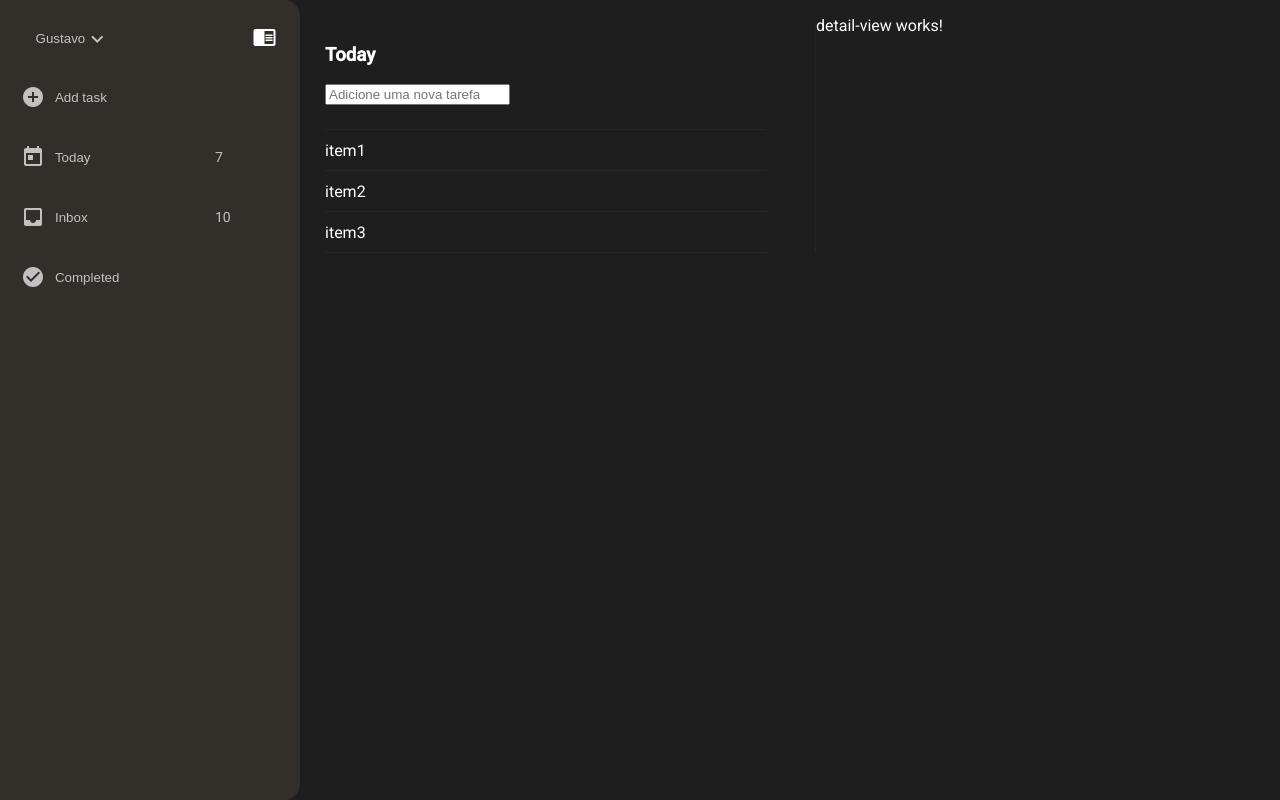
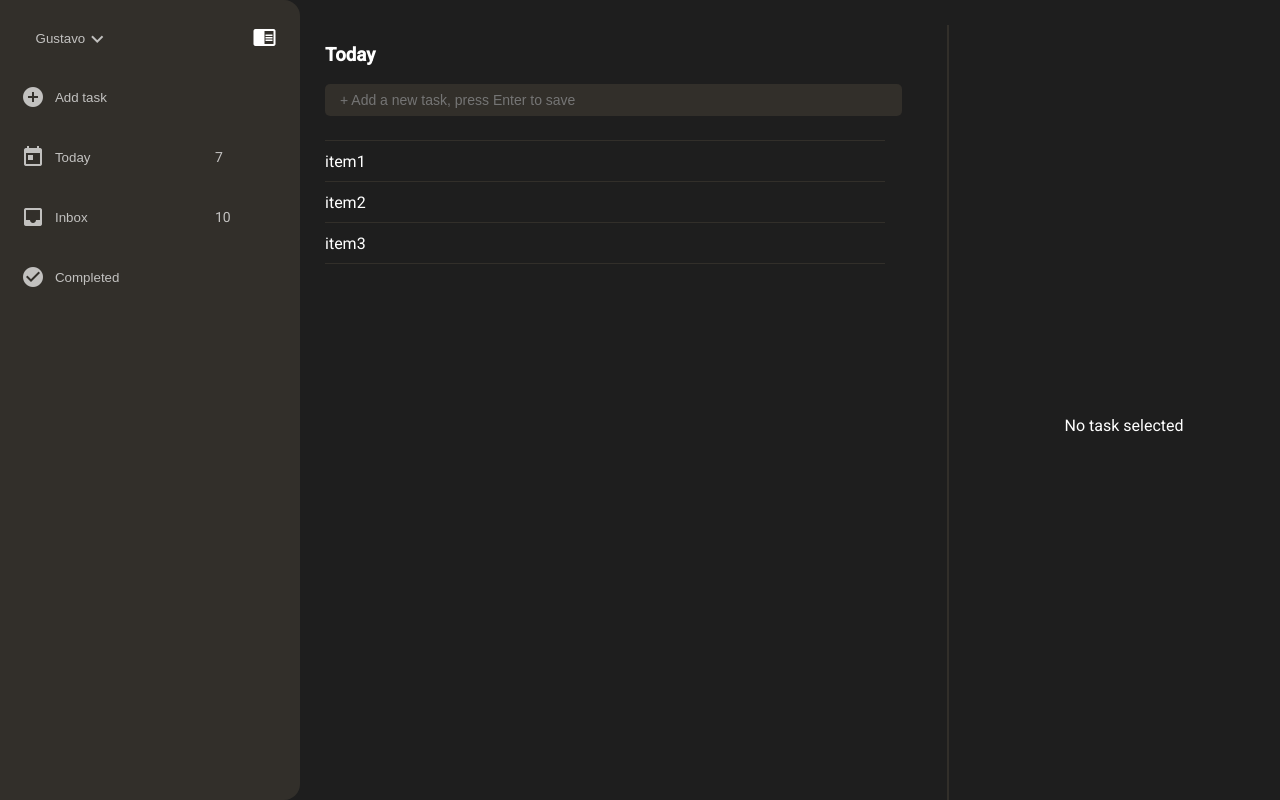
Before and after one commit to GustavoBenedito/MyToDoFE, an Angular app: page /today in a window 1280 px wide. Built offline with nearby package versions, Linux system fonts and the light colour scheme.

Commit message:
changes in the detail-view and ajust css

```diff
--- a/src/app/modules/detail-view/detail-view.component.html
+++ b/src/app/modules/detail-view/detail-view.component.html
@@ -1 +1,3 @@
-<p>detail-view works!</p>
+<div class="no-task-selected">
+  <p> No task selected</p>
+</div>
--- a/src/app/modules/detail-view/detail-view.component.scss
+++ b/src/app/modules/detail-view/detail-view.component.scss
@@ -1,3 +1,14 @@
+.no-task-selected{
+  display: flex;
+  justify-content: center;
+  align-items: center;
+  min-width: 350px;
+  width: 25vw;
+  height: 100vh;
+  margin-right: 25px;
+  margin-top: 25px;
+}
+
 p{
   color: white;
 }
--- a/src/app/modules/task-list-body/task-list-body.component.scss
+++ b/src/app/modules/task-list-body/task-list-body.component.scss
@@ -3,10 +3,11 @@ li {
   align-items: center;
   height: 40px;
   width: 90%;
+  max-width: 1000px;
   position: relative;
   margin-top: -1px;
-  border-top: 1px solid #20272d;
-  border-bottom: 1px solid #20272d;
+  border-top: 1px solid #322f2a;
+  border-bottom: 1px solid #322f2a;
   list-style: none;
   cursor: pointer;
   transition: background-color 0.3s;
--- a/src/app/modules/today/today.component.html
+++ b/src/app/modules/today/today.component.html
@@ -2,7 +2,7 @@
   <section>
     <header>
       <h3>Today</h3>
-      <input type='text' class='add-task-input' placeholder="Adicione uma nova tarefa">
+      <input type='text' class='add-task-input' placeholder="+ Add a new task, press Enter to save">
     </header>
     <main class="task-list-body">
       <app-task-list-body></app-task-list-body>
--- a/src/app/modules/today/today.component.scss
+++ b/src/app/modules/today/today.component.scss
@@ -1,14 +1,34 @@
 section{
-  width: 50%;
+  width: 100%;
   color:white;
   margin-left: 25px;
   margin-top: 25px;
-  border-right: 1px solid #20272d;
+  border-right: 2px solid #322f2a;
+  min-width: 500px;
 }
 main{
   margin-top: 25px;
 }
 .today-page {
   display: flex;
-  justify-content: start;
+  justify-content: space-between;
+  min-width: 80vw;
 }
+input{
+  outline: none;
+  border: none;
+  background-color: #322f2a;
+  color: white;
+  width: 90%;
+  max-width: 1000px;
+  border-radius: 5px;
+  height: 30px;
+  font-size: 14px;
+  padding-left: 15px;
+}
+input:hover{
+  border: 1px solid #4772FA;
+}
+input:focus {
+  border-color: #4772FA;
+}
```
